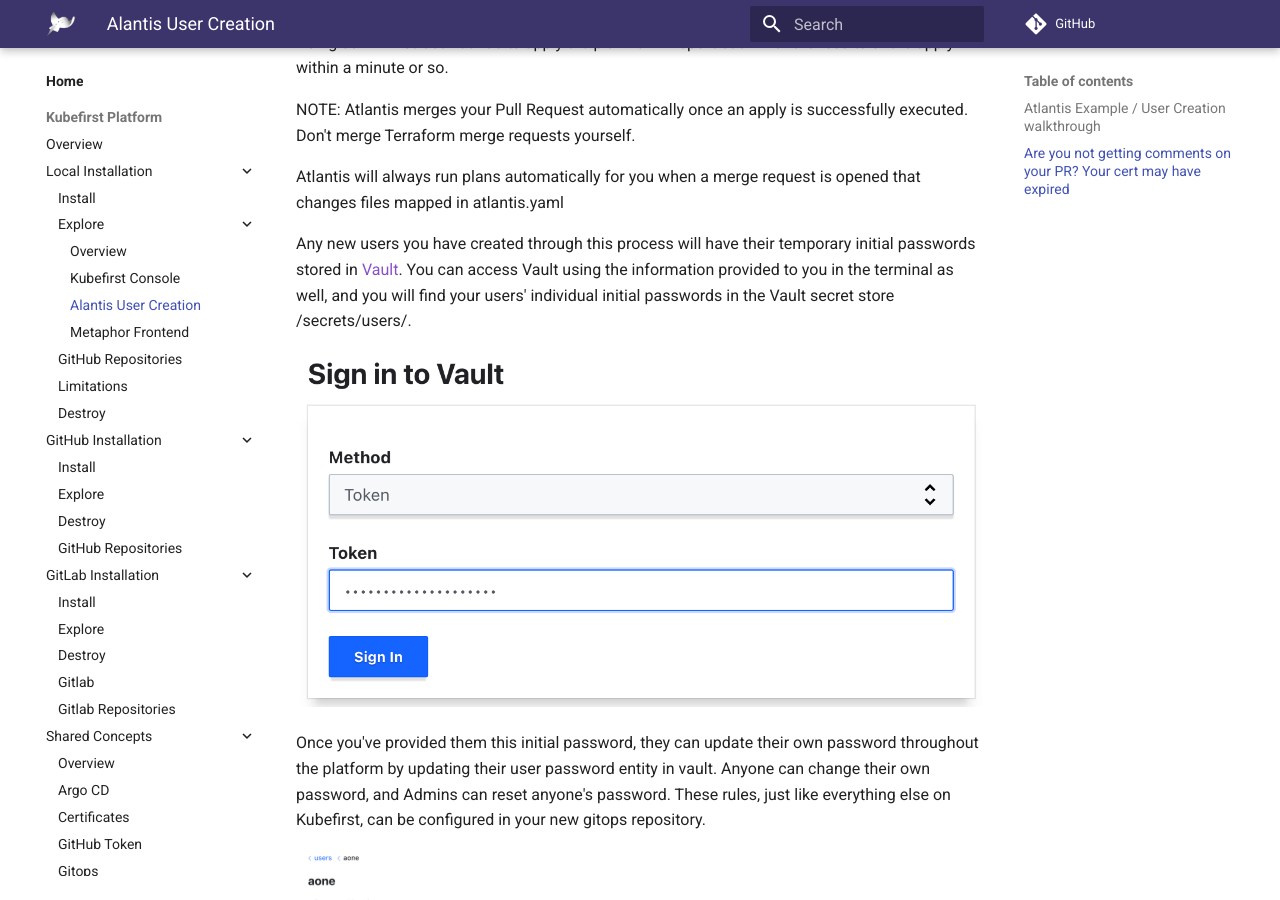
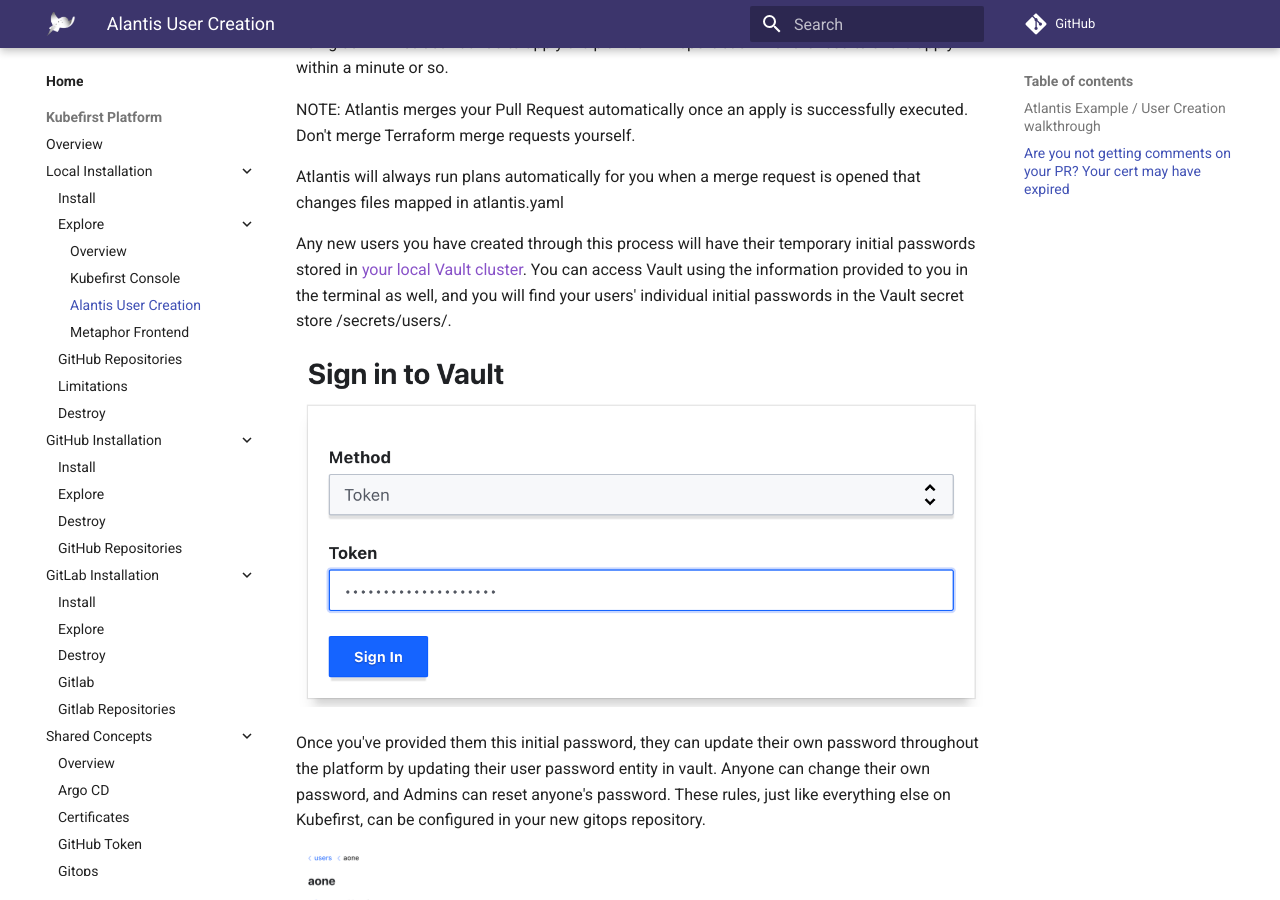
Before and after one commit to konstructio/kubefirst, an MkDocs documentation site: the page built from docs/kubefirst/local/explore/user-creation.md, in a window 1280 px wide and 900 px high, scrolled down 1688 px. Built offline with MkDocs 1.6.1 and Material for MkDocs 9.7.7, drawn with Linux system fonts in a browser that asks for light colours; comment, search, counter and statistics services are not loaded.

Commit message:
fix(docs): clarify local Vault link

```diff
--- a/docs/kubefirst/local/explore/user-creation.md
+++ b/docs/kubefirst/local/explore/user-creation.md
@@ -52,7 +52,7 @@
 
 Atlantis will always run plans automatically for you when a merge request is opened that changes files mapped in atlantis.yaml
 
-Any new users you have created through this process will have their temporary initial passwords stored in [Vault](https://argocd.localdev.me/applications/vault). You can access Vault using the information provided to you in the terminal as well, and you will find your users' individual initial passwords in the Vault secret store /secrets/users/<username>.
+Any new users you have created through this process will have their temporary initial passwords stored in [your local Vault cluster](https://argocd.localdev.me/applications/vault). You can access Vault using the information provided to you in the terminal as well, and you will find your users' individual initial passwords in the Vault secret store /secrets/users/<username>.
 
 ![vault token login](../../../img/kubefirst/local/vault-token-login.png)
 
```
